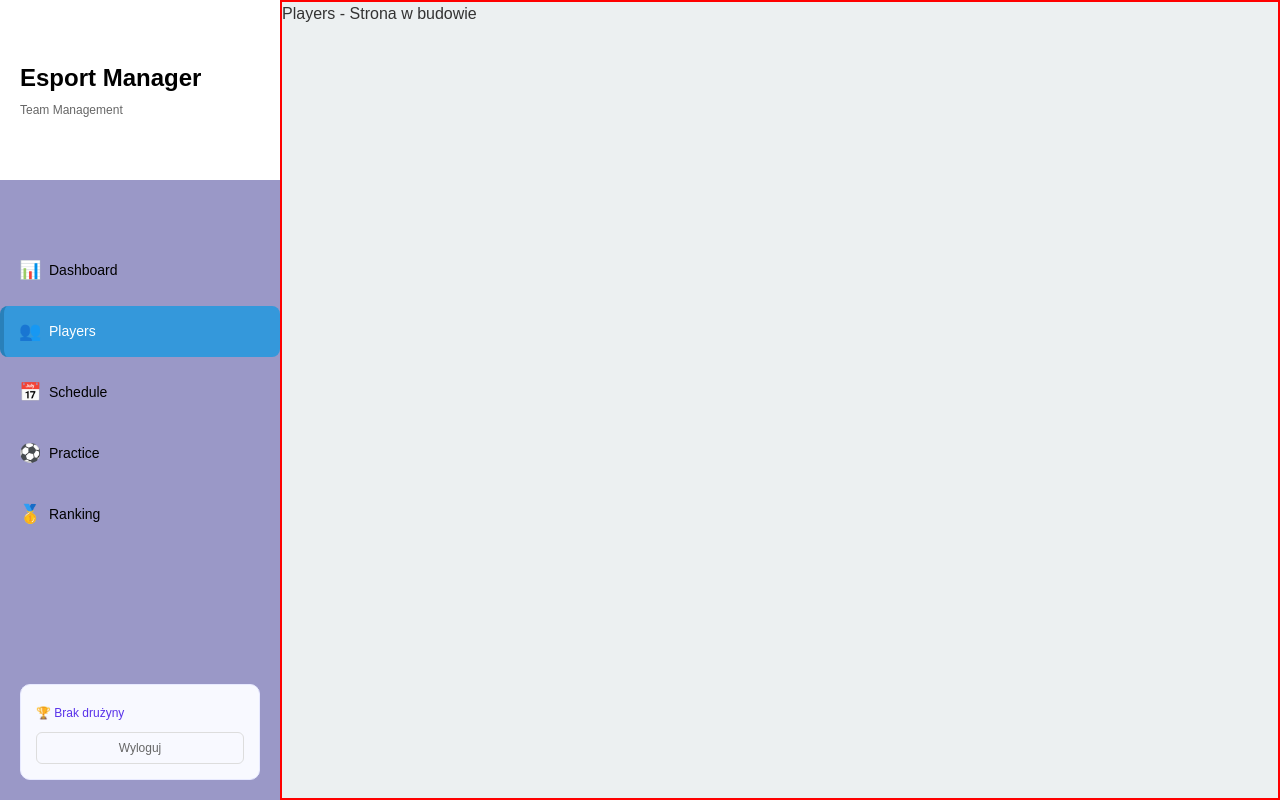
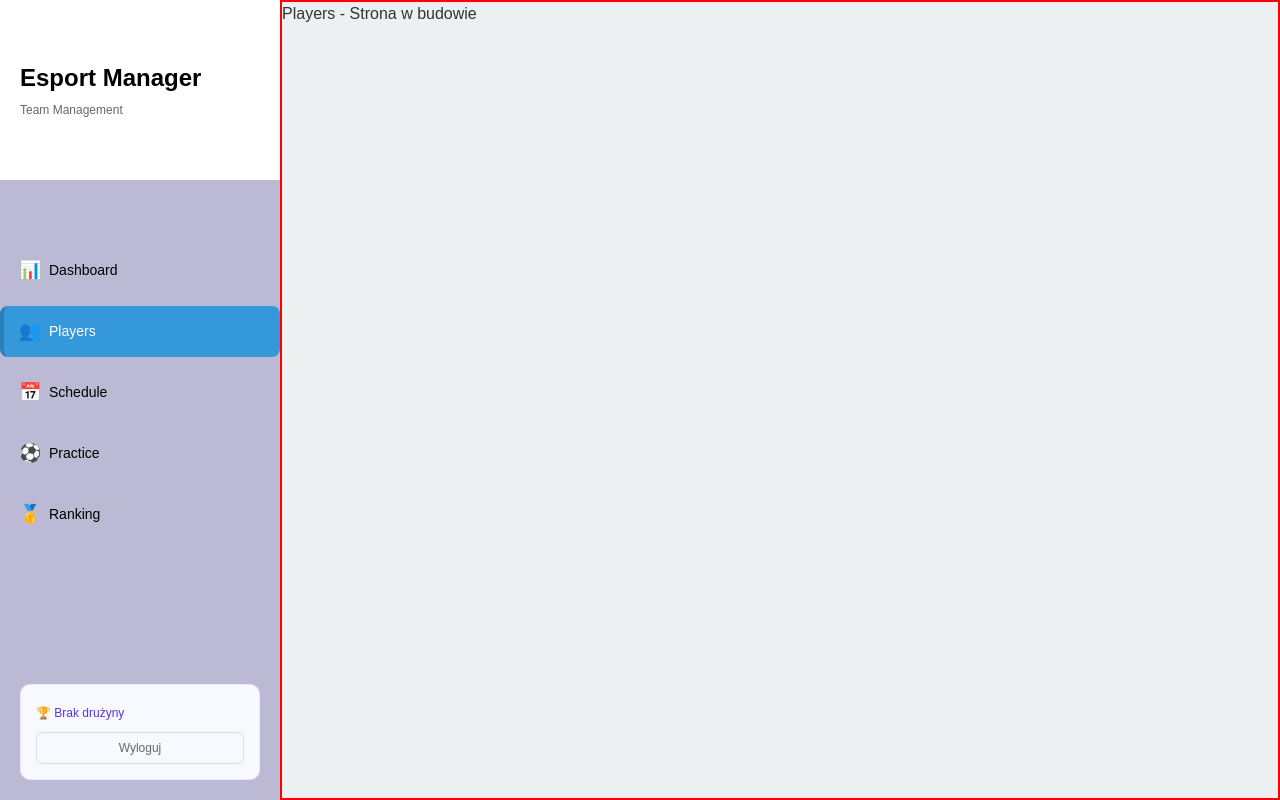
Before and after one commit to lilcodeine/esport-manager, a React (Vite) app: page / in a window 1280 px wide. Built offline with nearby package versions, Linux system fonts and the light colour scheme.

Commit message:
Small layout fixes6

```diff
--- a/src/App.css
+++ b/src/App.css
@@ -18,7 +18,7 @@ body {
 /* Sidebar */
 .sidebar {
   width: 280px;
-  background: #9a98c7 !important;
+  background: #bbb9d4 !important;
   color: white;
   position: fixed;
   height: 100vh;
@@ -444,6 +444,7 @@ body {
   background: #f8f9ff;
   border-radius: 10px;
   border: 1px solid #e8eaff;
+  ransform: scale(0.9);
 }
 
 .user-info {
```
